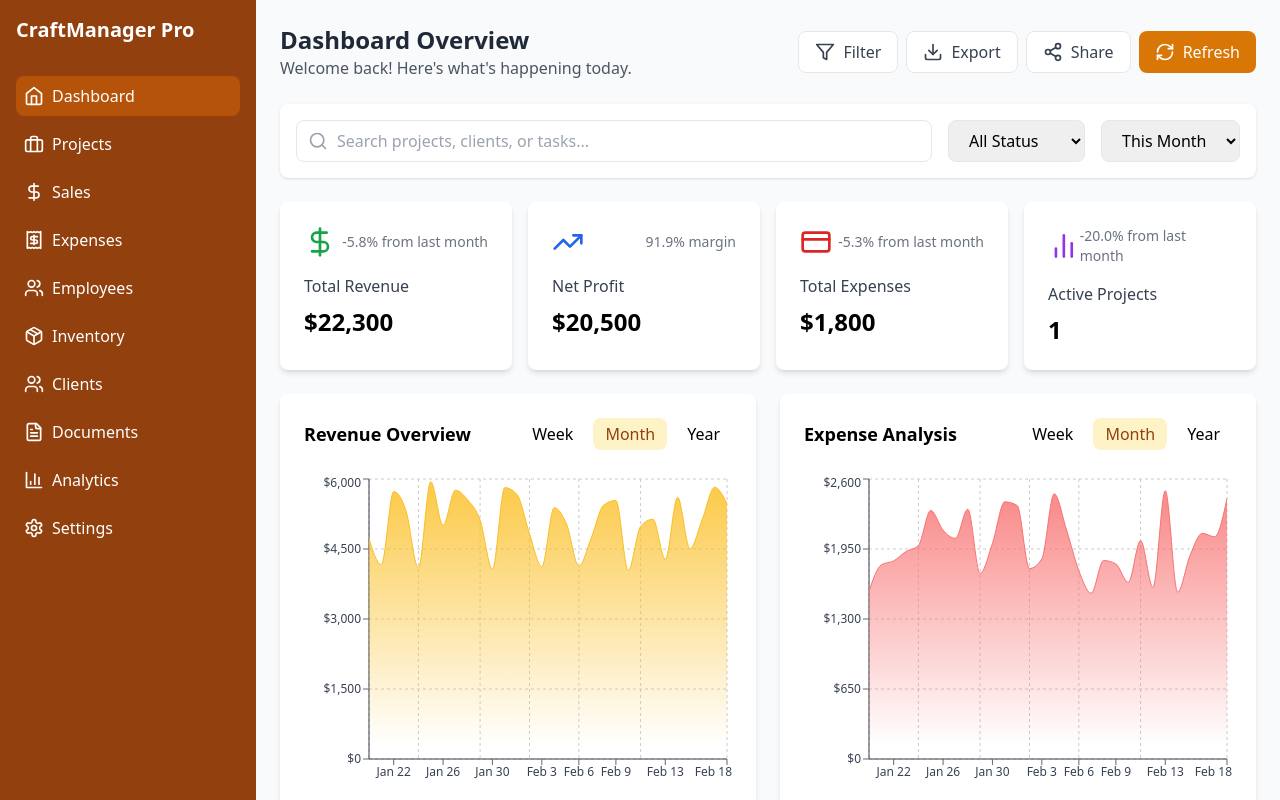
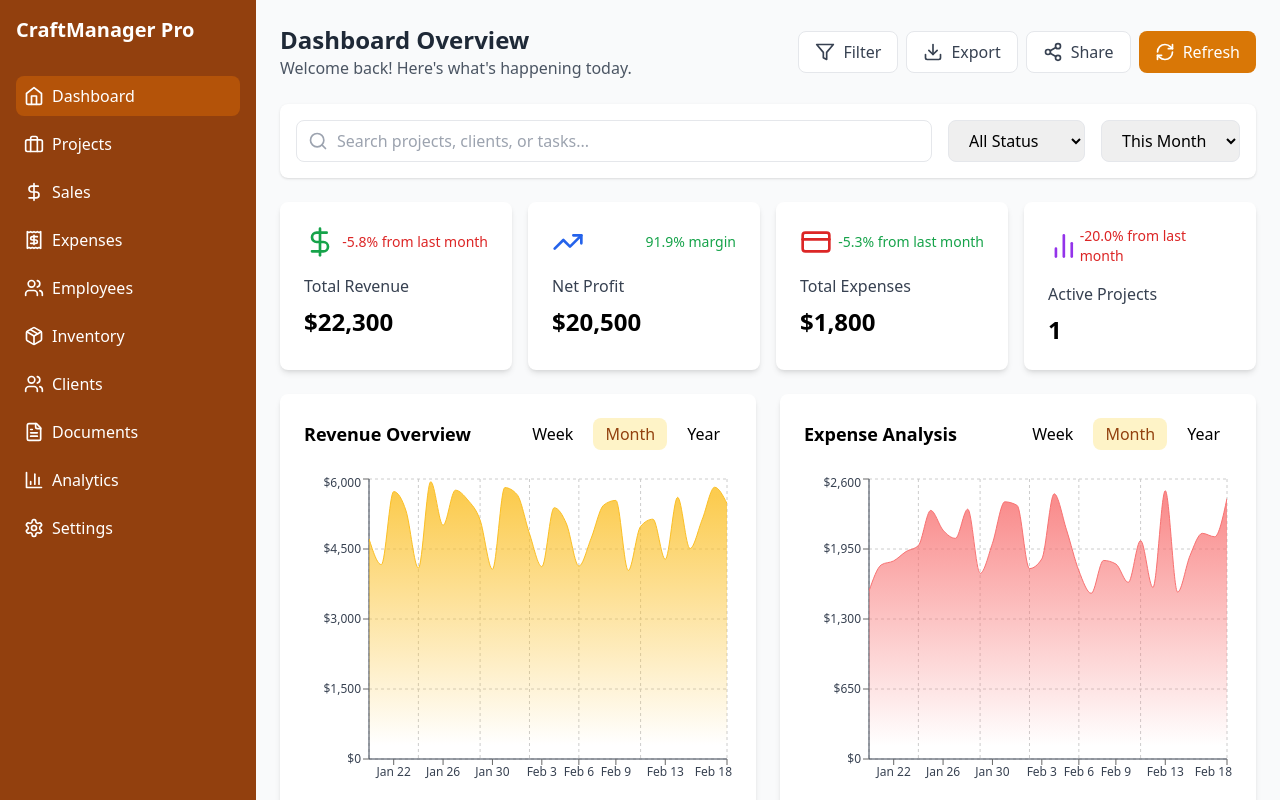
Before and after one commit to Basshackas/woodwork-shop-management-web, a React (Vite) app: page / in a window 1280 px wide. Shown: the top 800 px of the page. Built offline with nearby package versions, Linux system fonts and the light colour scheme.

Commit message:
Update StatCard.tsx

```diff
--- a/src/components/ui/StatCard.tsx
+++ b/src/components/ui/StatCard.tsx
@@ -5,14 +5,21 @@ interface StatCardProps {
   title: string;
   value: string;
   trend: string;
+  trendType?: 'positive' | 'negative' | 'neutral';
 }
 
-export function StatCard({ icon, title, value, trend }: StatCardProps) {
+export function StatCard({ icon, title, value, trend, trendType = 'neutral' }: StatCardProps) {
   return (
     <div className="bg-white rounded-lg shadow-md p-6">
       <div className="flex items-center justify-between mb-4">
         {icon}
-        <span className="text-sm text-gray-500">{trend}</span>
+        <span className={`text-sm ${
+          trendType === 'positive' ? 'text-green-600' :
+          trendType === 'negative' ? 'text-red-600' :
+          'text-gray-500'
+        }`}>
+          {trend}
+        </span>
       </div>
       <h3 className="text-gray-700 font-medium">{title}</h3>
       <p className="text-2xl font-bold mt-2">{value}</p>
```
